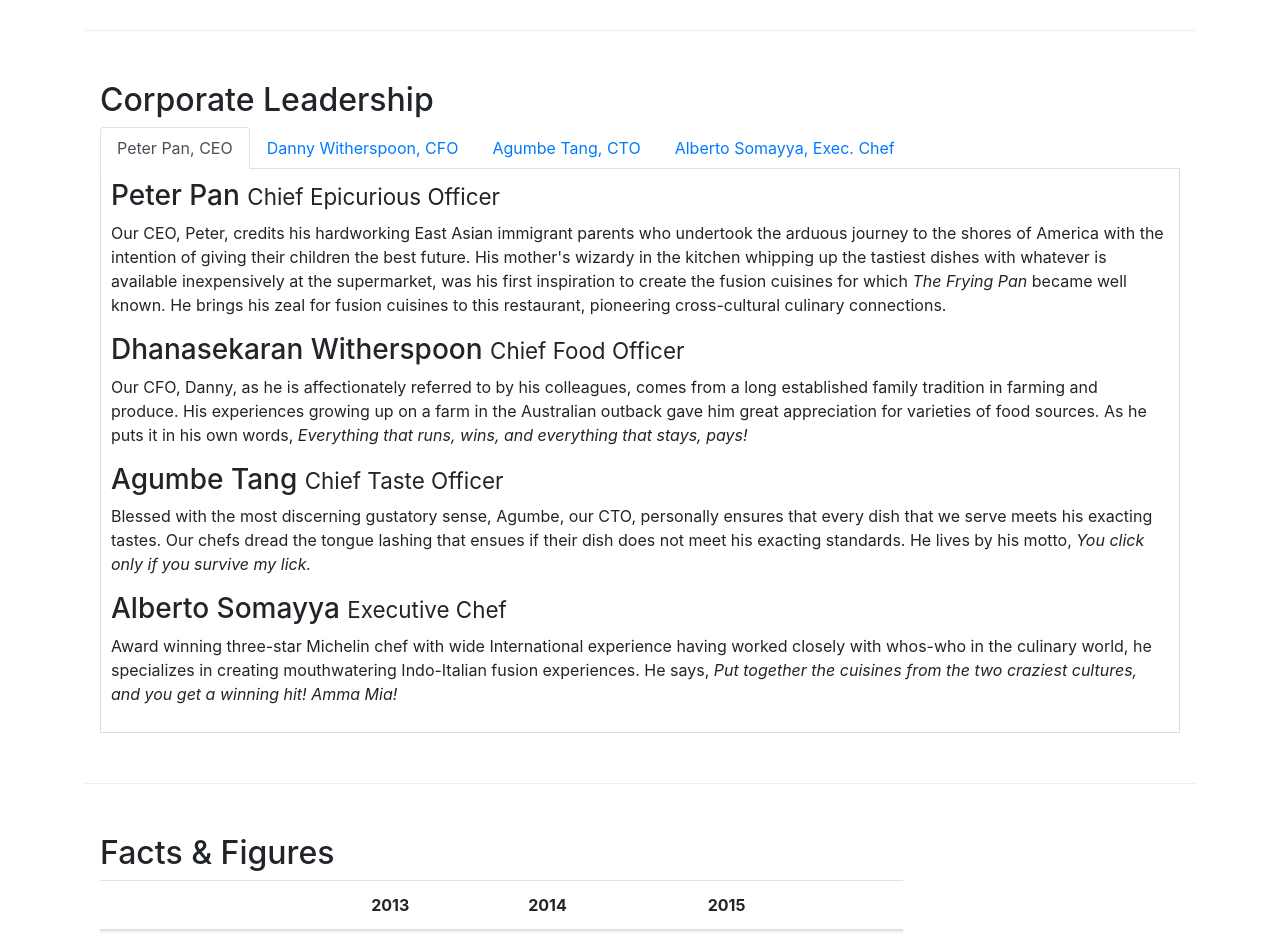
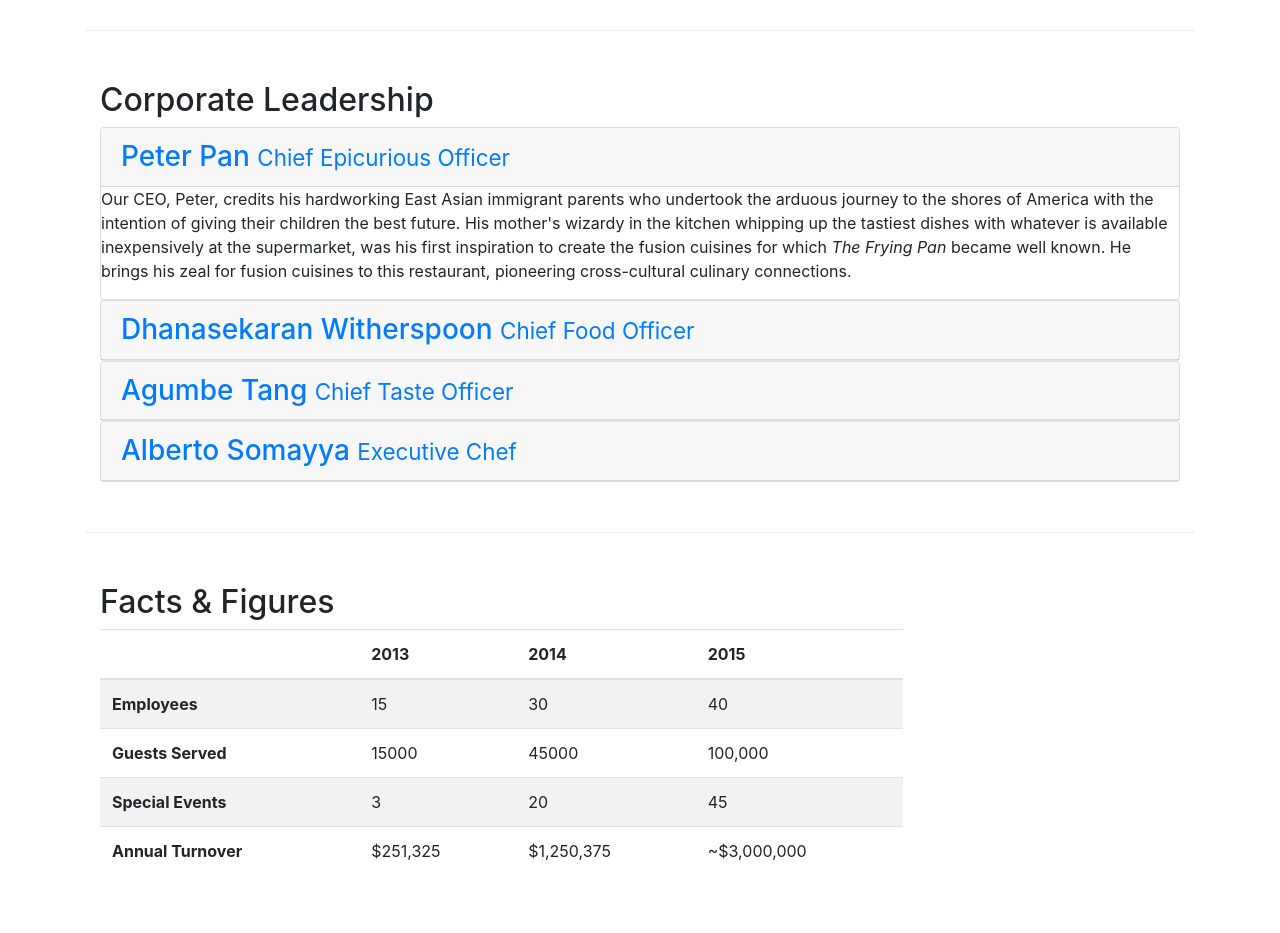
Before and after one commit to MarcoParedes/Bootstrap4, a website: page aboutus.html in a window 1280 px wide. Shown: the part 880-1813 px from the top of the page. Drawn offline with nearby package versions, Linux system fonts and the light colour scheme.

Commit message:
Accordion

```diff
--- a/aboutus.html
+++ b/aboutus.html
@@ -100,28 +100,17 @@
             <div class="col-12">
                 <h2>Corporate Leadership</h2>
 
-                <ul class="nav nav-tabs">
-                    <li class="nav-item">
-                      <a class="nav-link active" href="#peter"
-                        role="tab" data-toggle="tab">Peter Pan, CEO</a>
-                    </li>
-                    <li class="nav-item">
-                      <a class="nav-link" href="#danny" role="tab"
-                        data-toggle="tab">Danny Witherspoon, CFO</a>
-                    </li>
-                    <li class="nav-item">
-                      <a class="nav-link" href="#agumbe"role="tab"
-                        data-toggle="tab">Agumbe Tang, CTO</a>
-                    </li>
-                    <li class="nav-item">
-                      <a class="nav-link" href="#alberto" role="tab"
-                        data-toggle="tab">Alberto Somayya, Exec. Chef</a>
-                    </li>
-                </ul>
-
-                <div class="tab-content">
-                    <div role="tabpanel" class="tab-pane fade show active" id="peter">
-                        <h3>Peter Pan <small>Chief Epicurious Officer</small></h3>
+                 <div id="accordion" role="tablist">
+                     <div class="card">
+                        <div class="card-header" role="tab" id="peterhead">
+                            <h3 class="mb-0">
+                                <a data-toggle="collapse" data-parent="#accordion" href="#peter">
+                                Peter Pan <small>Chief Epicurious Officer</small>
+                                </a>
+                            </h3>
+                        </div>
+                        <div role="tabpanel" class="collapse show" id="peter">
+                            <div class="card-block">
                             <p class="hidden-xs-down">Our CEO, Peter, credits his hardworking East Asian immigrant parents
                                 who undertook the arduous journey to the shores of America with the intention of giving
                                 their children the best future. His mother's wizardy in the kitchen whipping up the tastiest
@@ -130,29 +119,64 @@
                                 his zeal for fusion cuisines to this restaurant, pioneering cross-cultural culinary connections.
                             </p>
                             </div>
-                    <div role="tabpanel" class="tab-pane fade show active" id="danny">
-                        <h3>Dhanasekaran Witherspoon <small>Chief Food Officer</small></h3>
+                        </div>
+                     </div>
+
+                     <div class="card">
+                        <div class="card-header" role="tab" id="dannyhead">
+                            <h3 class="mb-0">
+                                <a data-toggle="collapse" data-parent="#accordion" href="#danny">
+                                Dhanasekaran Witherspoon <small>Chief Food Officer</small>
+                                </a>
+                            </h3>
+                        </div>
+                        <div role="tabpanel" class="collapse" id="danny">
+                            <div class="card-block">
                                 <p class="hidden-xs-down">Our CFO, Danny, as he is affectionately referred to by his colleagues, comes
                                     from a long established family tradition in farming and produce. His experiences growing up on a
                                     farm in the Australian outback gave him great appreciation for varieties of food sources. As he
                                     puts it in his own words, <em>Everything that runs, wins, and everything that stays, pays!</em>
                                 </p>
                             </div>
-                    <div role="tabpanel" class="tab-pane fade show active" id="agumbe">
-                        <h3>Agumbe Tang <small>Chief Taste Officer</small></h3>
+                        </div>
+                     </div>
+
+                     <div class="card">
+                         <div class="card-header" role="tab" id="agumbehead">
+                            <h3 class="mb-0">
+                                <a data-toggle="collapse" data-parent="#accordion" href="#agumbe">
+                                    Agumbe Tang <small>Chief Taste Officer</small>
+                                </a>
+                            </h3>
+                        </div>
+                        <div role="tabpanel" class="collapse" id="agumbe">
+                            <div class="card-block">
                                 <p class="hidden-xs-down">Blessed with the most discerning gustatory sense, Agumbe, our CTO, personally
                                     ensures that every dish that we serve meets his exacting tastes. Our chefs dread the tongue
                                     lashing that ensues if their dish does not meet his exacting standards. He lives by his motto,
                                     <em>You click only if you survive my lick.</em>
                                 </p>
                             </div>
-                    <div role="tabpanel" class="tab-pane fade show active" id="alberto">
-                        <h3>Alberto Somayya <small>Executive Chef</small></h3>
+                        </div>
+                     </div>
+
+                     <div class="card">
+                        <div class="card-header" role="tab" id="albertohead">
+                            <h3 class="mb-0">
+                                <a data-toggle="collapse" data-parent="#accordion" href="#alberto">
+                                    Alberto Somayya <small>Executive Chef</small>
+                                </a>
+                            </h3>
+                        </div>
+                        <div role="tabpanel" class="collapse" id="alberto">
+                            <div class="card-block">
                                 <p class="hidden-xs-down">Award winning three-star Michelin chef with wide International experience
                                     having worked closely with whos-who in the culinary world, he specializes in creating mouthwatering
                                     Indo-Italian fusion experiences. He says, <em>Put together the cuisines from the two craziest
                                         cultures, and you get a winning hit! Amma Mia!</em>
                                 </p>
+                            </div>
+                        </div>
                      </div>
                 </div>
             </div>
```
Lines whose indentation alone changed are shown as unchanged.
